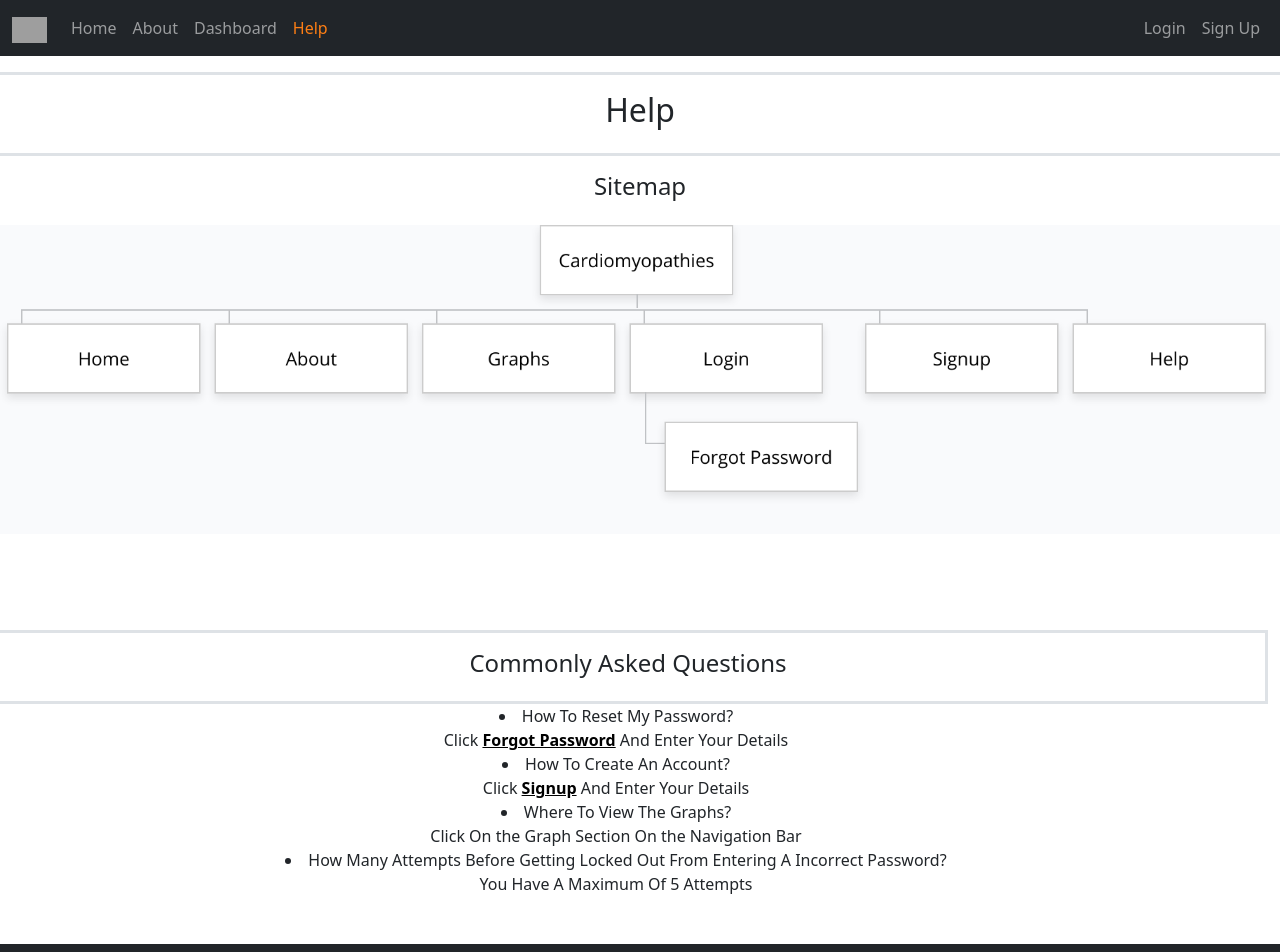
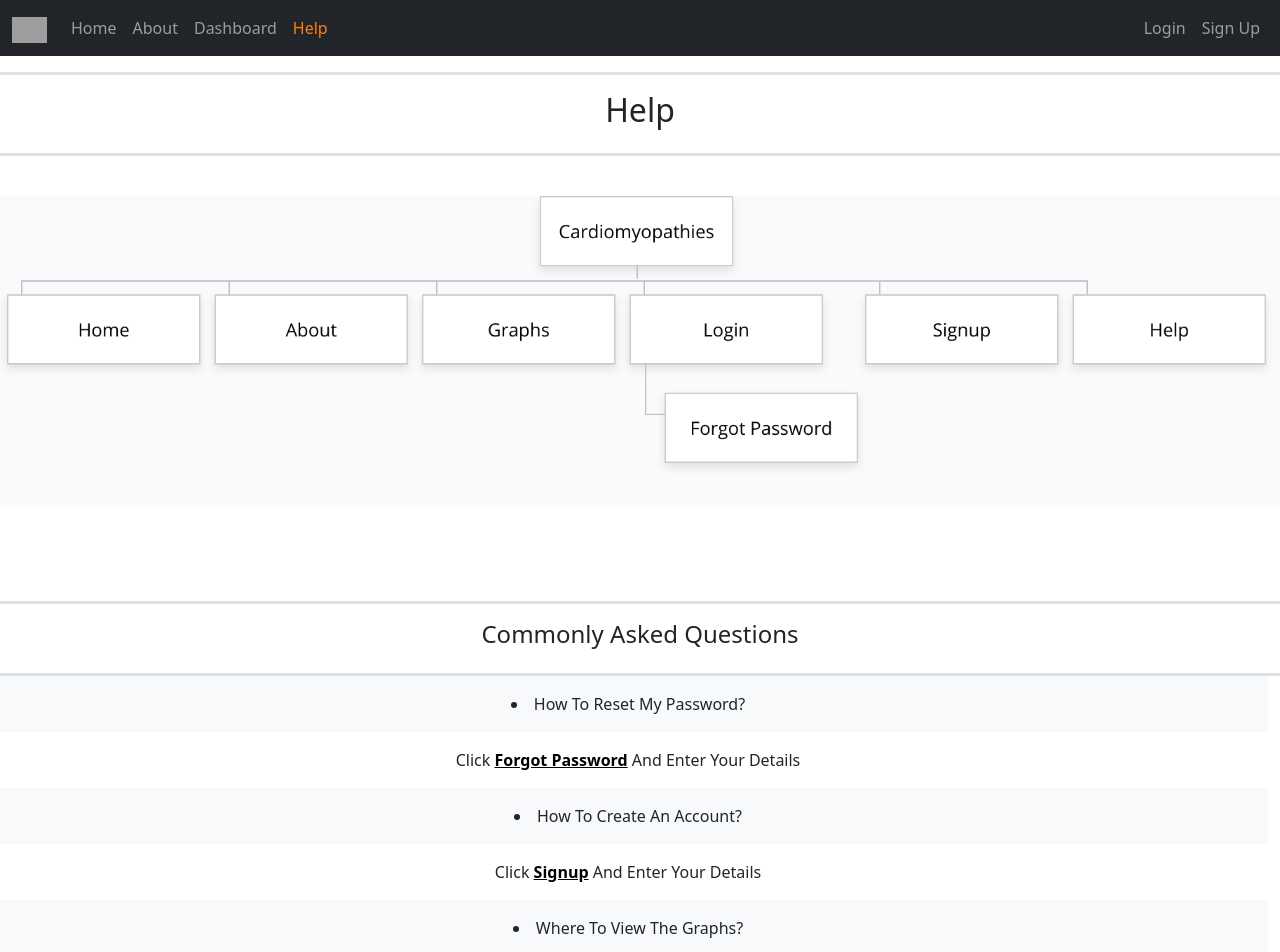
Before and after one commit to muneeb29/CentralRepo, a Vue app: page /help in a window 1280 px wide. Shown: the top 952 px of the page. Built offline with nearby package versions, Linux system fonts and the light colour scheme; no server answers; grey boxes are pictures that could not be loaded; what @meforma/vue-toaster, vue3-apexcharts would draw is missing.

Commit message:
Modified Commonly Asked Questions Section

```diff
--- a/src/components/Images.vue
+++ b/src/components/Images.vue
@@ -6,13 +6,13 @@
   >
     <div class="carousel-inner">
       <div class="carousel-item active">
-        <img src="../img/cardiomyopathy.png" class="d-block w-100" alt="..." />
+        <img src="../img/cardiomyopathy.png" class="d-block w-100" alt="first slide" />
       </div>
       <div class="carousel-item">
-        <img src="../img/cardiomyopathy.png" class="d-block w-100" alt="..." />
+        <img src="../img/cardiomyopathy.png" class="d-block w-100" alt="secomnd slide" />
       </div>
       <div class="carousel-item">
-        <img src="../img/cardiomyopathy.png" class="d-block w-100" alt="..." />
+        <img src="../img/cardiomyopathy.png" class="d-block w-100" alt="third slide" />
       </div>
     </div>
     <button
--- a/src/views/Help.vue
+++ b/src/views/Help.vue
@@ -7,10 +7,9 @@
         </div>
 
         <div class="container-fluid bg light">
-          <h4 class="py-3">Sitemap</h4>
-        </div>
+          <h4 class="py-3"></h4>
 
-        <div class="col mx-auto">
+          <div class="col-lg mx-auto">
             <img alt="sitemap" src="../img/sitemap.png" style="width: 100%" />
           </div>
 
@@ -20,9 +19,11 @@
               <h4>Commonly Asked Questions</h4>
             </div>
             <div class="row text-left">
+              <div class="container-fluid bg-light py-3">
                 <li>How To Reset My Password?</li>
+              </div>
 
-            <div class="col">
+              <div class="col py-3 bg-white">
                 Click
                 <router-link :to="{ name: 'Forgot' }" class="text-black fw-bold"
                   >Forgot Password</router-link
@@ -34,9 +35,10 @@
             <div class="container bg white"></div>
 
             <div class="row text-left">
+              <div class="container-fluid bg-light py-3">
                 <li>How To Create An Account?</li>
-
-            <div class="col">
+              </div>
+              <div class="col py-3 bg-white">
                 Click
                 <router-link :to="{ name: 'Signup' }" class="text-black fw-bold"
                   >Signup</router-link
@@ -44,19 +46,23 @@
                 And Enter Your Details
               </div>
             </div>
-          <div class="row ">
+            <div class="row">
+              <div class="container-fluid bg-light py-3">
                 <li>Where To View The Graphs?</li>
-
-            <div class="col">
-              Click On the Graph Section On the Navigation Bar
+              </div>
+              <div class="col py-3 bg-white">
+                Click On the Dashboard Section On the Navigation Bar
               </div>
             </div>
-          <div class="row ">
+            <div class="row">
+              <div class="container-fluid bg-light py-3">
                 <li>
                   How Many Attempts Before Getting Locked Out From Entering A
                   Incorrect Password?
                 </li>
-            <div class="col">You Have A Maximum Of 5 Attempts</div>
+              </div>
+              <div class="col py-3 bg-white">You Have A Maximum Of 5 Attempts</div>
+            </div>
           </div>
         </div>
       </div>
```
Lines whose indentation alone changed are shown as unchanged.
